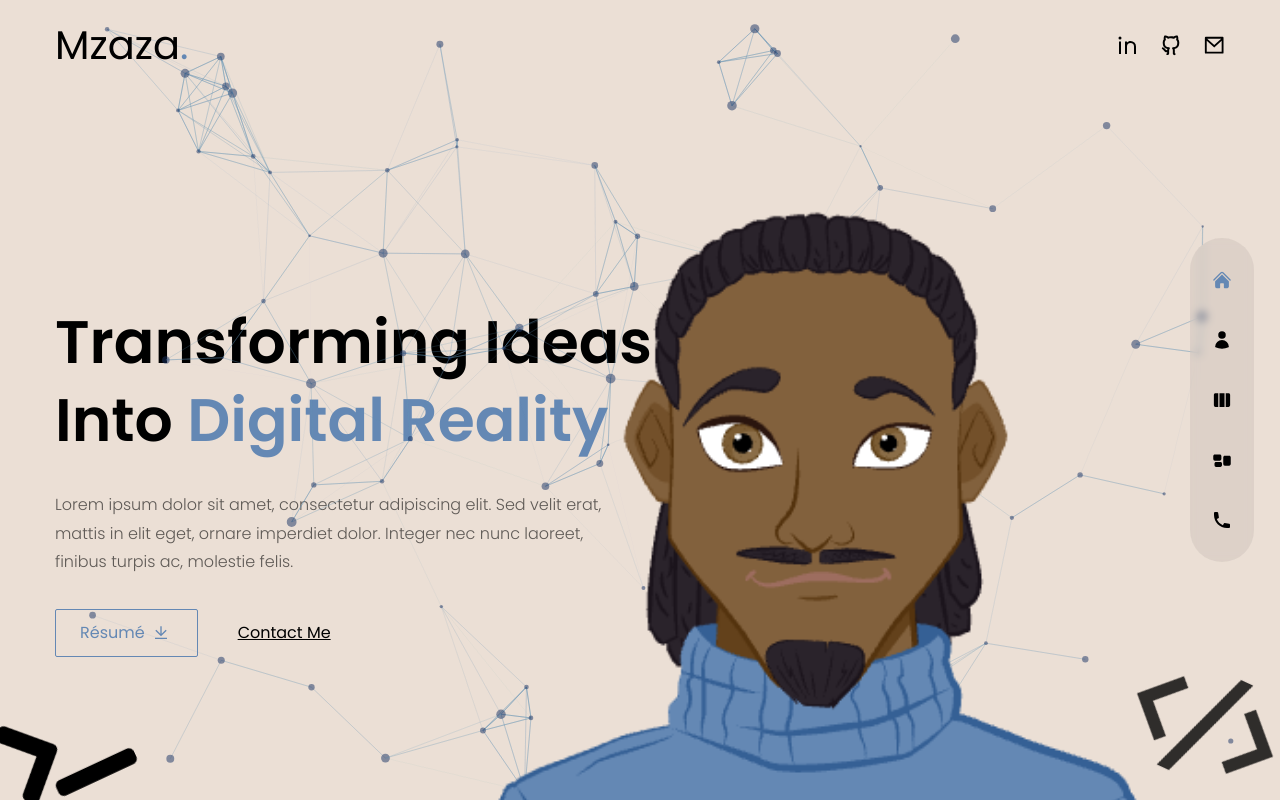
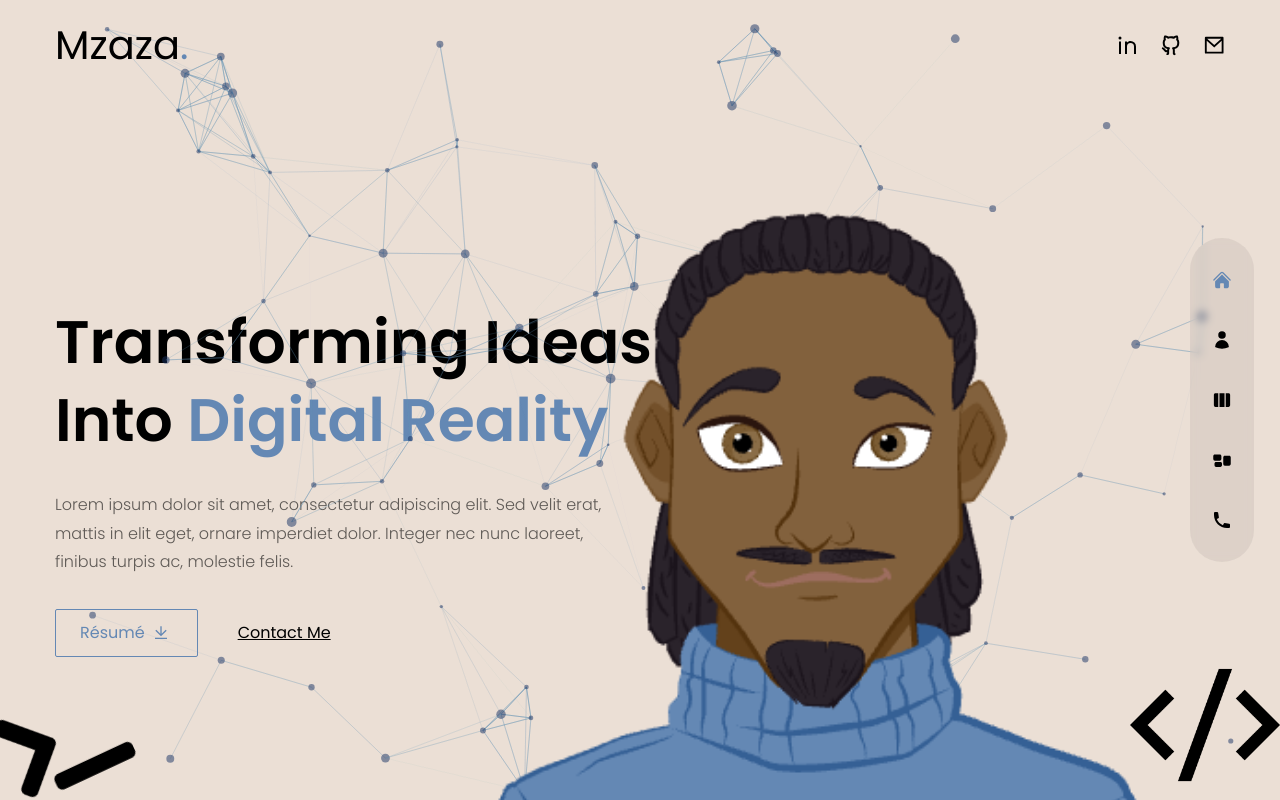
Before and after one commit to mzazakeith/portefeuille, a Next.js app: page / in a window 1280 px wide. Built offline with nearby package versions, Linux system fonts and the light colour scheme.

Commit message:
Adding animation to bottom images

```diff
--- a/components/BottomLeftImg.js
+++ b/components/BottomLeftImg.js
@@ -1,13 +1,20 @@
 import Image from "next/image";
 import {useRouter} from "next/router";
+
+import {motion} from 'framer-motion';
+import {fadeIn} from "../variants";
+
 
 const BottomLeftImg = () => {
     const router = useRouter();
     const pathname = router.pathname
   return (
-      <div className={`absolute hidden ${pathname === "/" && 'xl:block'} left-1 bottom-0 z-10 xl:w-[150px] -rotate-25 animate-pulse`}>
-        <Image src={`${router.basePath}/terminal-icon.png`} width={120} height={120} alt=''/>
-      </div>
+      <motion.div
+          variants={fadeIn('right', 0.4)} initial='hidden' animate='show' exit='hidden'
+          className={`absolute hidden ${pathname === "/" && 'xl:block'} left-1 bottom-0 z-10
+          xl:w-[150px]`}>
+        <Image className="-rotate-25 animate-pulse" src={`${router.basePath}/terminal-icon.png`} width={120} height={120} alt=''/>
+      </motion.div>
   );
 };
 
--- a/components/BottomRightImg.js
+++ b/components/BottomRightImg.js
@@ -1,13 +1,18 @@
 import Image from "next/image";
 import {useRouter} from "next/router";
+import {motion} from "framer-motion";
+import {fadeIn} from "../variants";
 
 const BottomRightImg = () => {
     const router = useRouter();
     const pathname = router.pathname
     return (
-        <div className={`absolute hidden ${pathname === "/" && 'xl:block'} right-0 bottom-0 z-10 xl:w-[150px] rotate-25 opacity-80`}>
+        <motion.div
+            variants={fadeIn('left', 0.4)} initial='hidden' animate='show' exit='hidden'
+            className={`absolute hidden ${pathname === "/" && 'xl:block'} right-0 bottom-0 z-10 xl:w-[150px]
+            rotate-25 opacity-80`}>
             <Image src={`${router.basePath}/code-icon.png`} width={300} height={300} alt=''/>
-        </div>
+        </motion.div>
     );
 };
 
```
